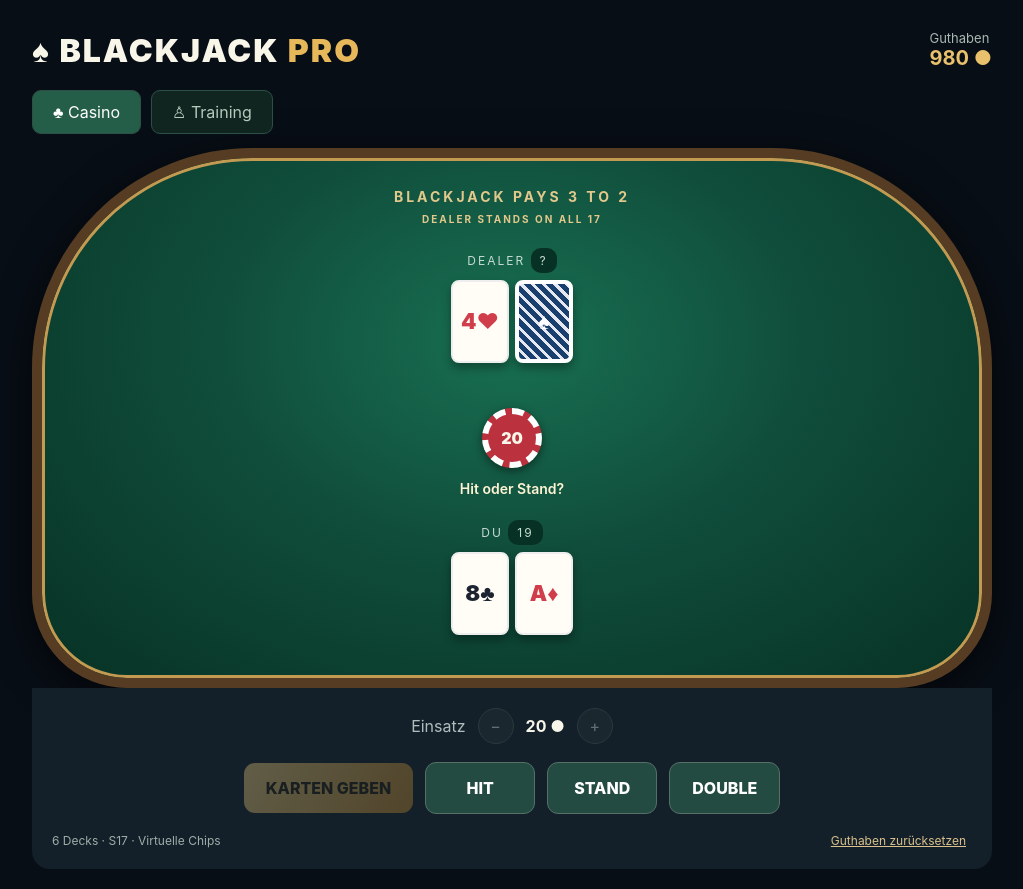
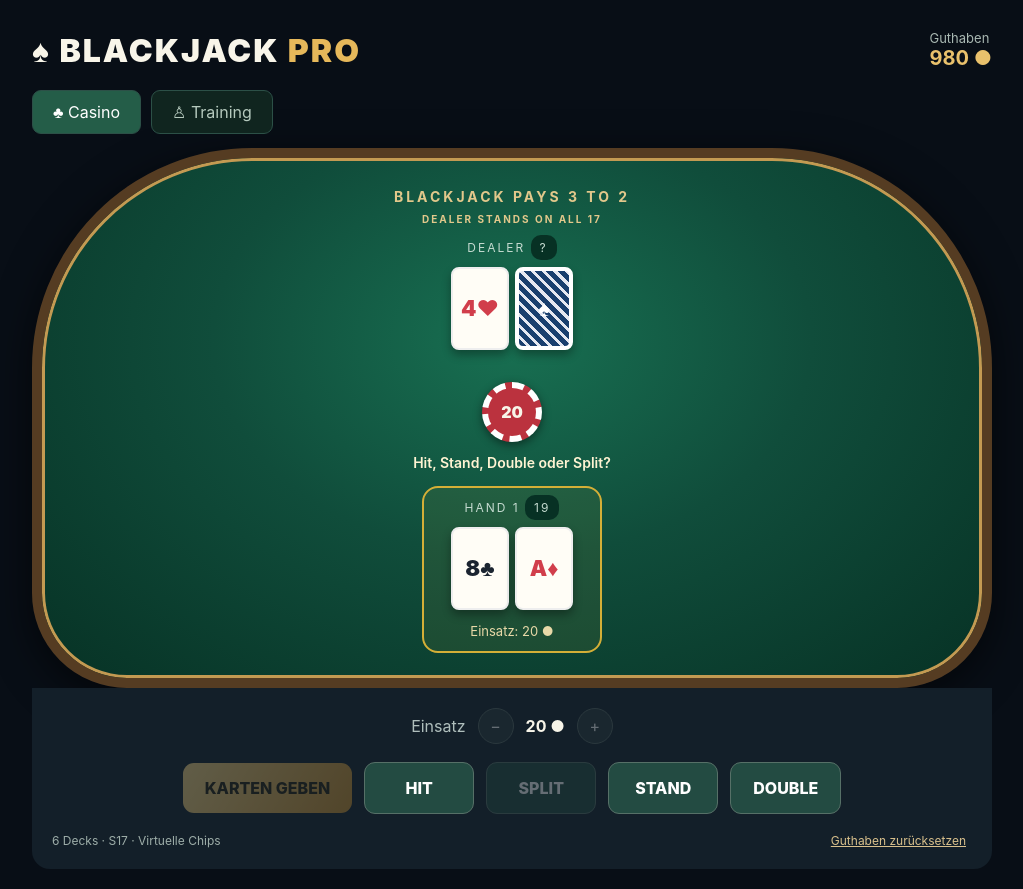
Before and after one commit to Madi85/blackjack-pro, an Angular app: page / in a window 1280 px wide. Both pictures are taken after a click on the button "KARTEN GEBEN". Shown: the whole page, without its empty margins (128-1151 px from the left). Built offline with nearby package versions, Linux system fonts and the light colour scheme.

Commit message:
feat: implement multi-hand blackjack and split

```diff
--- a/src/app/app.component.css
+++ b/src/app/app.component.css
@@ -0,0 +1,37 @@
+
+.player-hands {
+  display: flex;
+  justify-content: center;
+  flex-wrap: wrap;
+  gap: 24px;
+  width: 100%;
+}
+
+.player-hands .hand {
+  min-width: 180px;
+  padding: 12px;
+  border: 2px solid transparent;
+  border-radius: 16px;
+}
+
+.player-hands .active-hand {
+  border-color: #d4af37;
+  background: rgba(212, 175, 55, 0.08);
+}
+
+.hand-info {
+  margin-top: 10px;
+  text-align: center;
+  color: #e8d9a8;
+  font-size: 13px;
+}
+
+@media (max-width: 600px) {
+  .player-hands {
+    gap: 8px;
+  }
+
+  .player-hands .hand {
+    min-width: 140px;
+  }
+}
--- a/src/app/app.component.html
+++ b/src/app/app.component.html
@@ -1,4 +1,3 @@
-
 <main class="shell">
 
     <!-- HEADER -->
@@ -15,15 +14,11 @@
 
     <!-- SPIELMODUS -->
     <nav>
-    <button
-      [class.selected]="mode() === 'casino'"
-      (click)="mode.set('casino')">
+        <button [class.selected]="mode() === 'casino'" (click)="mode.set('casino')">
             ♣ Casino
         </button>
 
-    <button
-      [class.selected]="mode() === 'training'"
-      (click)="mode.set('training')">
+        <button [class.selected]="mode() === 'training'" (click)="mode.set('training')">
             ♙ Training
         </button>
     </nav>
@@ -47,10 +42,7 @@
             </div>
 
             <div class="cards">
-        <div
-          class="card"
-          *ngFor="let card of game.dealer; let i = index"
-          [class.red]="red(card)"
+                <div class="card" *ngFor="let card of game.dealer; let i = index" [class.red]="red(card)"
                     [class.hidden]="i === 1 && game.phase === 'playing'">
 
                     {{
@@ -68,26 +60,40 @@
             <div class="status">{{ game.message }}</div>
         </div>
 
-    <!-- SPIELER -->
-    <div class="hand">
+
+        <!-- SPIELERHÄNDE -->
+        <div class="player-hands">
+
+            <div class="hand" *ngFor="let hand of game.hands; let i = index" [class.active-hand]="
+      game.phase === 'playing' &&
+      game.activeHandIndex === i
+    ">
+
                 <div class="hand-title">
-        DU
+                    HAND {{ i + 1 }}
 
-        <span *ngIf="game.player.length">
-          {{ total(game.player) }}
-        </span>
+                    <span>{{ total(hand.cards) }}</span>
                 </div>
 
                 <div class="cards">
-        <div
-          class="card"
-          *ngFor="let card of game.player"
-          [class.red]="red(card)">
+                    <div class="card" *ngFor="let card of hand.cards" [class.red]="red(card)">
 
                         {{ card.rank }}{{ card.suit }}
                     </div>
                 </div>
+
+                <div class="hand-info">
+                    Einsatz: {{ hand.bet }} ●
+
+                    <span *ngIf="hand.result">
+                        · {{ hand.result }}
+                    </span>
                 </div>
+
+            </div>
+
+        </div>
+
 
     </section>
 
@@ -97,27 +103,20 @@
         <div class="betrow">
             <label>Einsatz</label>
 
-      <button
-        (click)="changeBet(-10)"
-        [disabled]="game.phase === 'playing'">
+            <button (click)="changeBet(-10)" [disabled]="game.phase === 'playing'">
                 −
             </button>
 
             <strong>{{ game.bet }} ●</strong>
 
-      <button
-        (click)="changeBet(10)"
-        [disabled]="game.phase === 'playing'">
+            <button (click)="changeBet(10)" [disabled]="game.phase === 'playing'">
                 +
             </button>
         </div>
 
         <div class="actions">
 
-      <button
-        class="gold"
-        (click)="start()"
-        [disabled]="game.phase === 'playing'">
+            <button class="gold" (click)="start()" [disabled]="game.phase === 'playing'">
 
                 {{
                 game.phase === 'finished'
@@ -126,21 +125,21 @@
                 }}
             </button>
 
-      <button
-        (click)="hit()"
-        [disabled]="game.phase !== 'playing'">
+            <button (click)="hit()" [disabled]="game.phase !== 'playing'">
                 HIT
             </button>
 
-      <button
-        (click)="stand()"
-        [disabled]="game.phase !== 'playing'">
+
+            <button (click)="split()" [disabled]="!game.canSplit">
+                SPLIT
+            </button>
+
+
+            <button (click)="stand()" [disabled]="game.phase !== 'playing'">
                 STAND
             </button>
 
-      <button
-        (click)="doubleDown()"
-        [disabled]="
+            <button (click)="doubleDown()" [disabled]="
           game.phase !== 'playing' ||
           game.player.length !== 2 ||
           game.balance < game.bet
@@ -161,9 +160,7 @@
                 6 Decks · S17 · Virtuelle Chips
             </span>
 
-      <button
-        class="link"
-        (click)="reset()">
+            <button class="link" (click)="reset()">
                 Guthaben zurücksetzen
             </button>
 
--- a/src/app/app.component.ts
+++ b/src/app/app.component.ts
@@ -27,6 +27,12 @@ export class AppComponent {
   hit(): void {
     this.game.hit();
   }
+
+
+  split(): void {
+    this.game.split();
+  }
+
 
   stand(): void {
     this.game.stand();
--- a/src/app/game.engine.ts
+++ b/src/app/game.engine.ts
@@ -3,6 +3,15 @@ export type Rank = 'A' | '2' | '3' | '4' | '5' | '6' | '7' | '8' | '9' | '10' |
 export interface Card { suit: Suit; rank: Rank; }
 export type Phase = 'betting' | 'playing' | 'dealer' | 'finished';
 export type Result = 'win' | 'lose' | 'push' | 'blackjack' | null;
+export interface PlayerHand {
+  cards: Card[];
+  bet: number;
+  finished: boolean;
+  doubled: boolean;
+  fromSplit: boolean;
+  result: Result;
+  splitAces: boolean;
+}
 const SUITS: Suit[] = ['♠', '♥', '♦', '♣'];
 const RANKS: Rank[] = ['A', '2', '3', '4', '5', '6', '7', '8', '9', '10', 'J', 'Q', 'K'];
 export function newShoe(decks = 6): Card[] {
@@ -21,103 +30,151 @@ export function score(cards: Card[]): { total: number; soft: boolean } {
     else if (['J', 'Q', 'K'].includes(card.rank)) total += 10;
     else total += Number(card.rank);
   }
-  let soft = false;
-  if (aces && total + 10 <= 21) { total += 10; soft = true; }
+  const soft = aces > 0 && total + 10 <= 21;
+  if (soft) total += 10;
   return { total, soft };
+}
+function pairValue(card: Card): number {
+  if (card.rank === 'A') return 11;
+  if (['10', 'J', 'Q', 'K'].includes(card.rank)) return 10;
+  return Number(card.rank);
 }
 export class BlackjackEngine {
   shoe = newShoe();
-  player: Card[] = [];
+  hands: PlayerHand[] = [];
+  activeHandIndex = 0;
   dealer: Card[] = [];
   phase: Phase = 'betting';
   result: Result = null;
   balance = 1000;
   bet = 20;
   message = 'Wähle deinen Einsatz und starte eine Runde.';
+
+  // Kompatibilität mit bestehenden Templates und dem Training-Hinweis.
+  get player(): Card[] { return this.hands[this.activeHandIndex]?.cards ?? []; }
+  get activeHand(): PlayerHand | undefined { return this.hands[this.activeHandIndex]; }
+  get canDouble(): boolean {
+    const hand = this.activeHand;
+    return this.phase === 'playing' && !!hand && !hand.finished &&
+      !hand.splitAces && hand.cards.length === 2 && this.balance >= hand.bet;
+  }
+  get canSplit(): boolean {
+    const hand = this.activeHand;
+    return this.phase === 'playing' && !!hand && !hand.finished &&
+      !hand.splitAces && hand.cards.length === 2 && this.hands.length < 4 &&
+      pairValue(hand.cards[0]) === pairValue(hand.cards[1]) && this.balance >= hand.bet;
+  }
   private draw(): Card {
     if (this.shoe.length === 0) this.shoe = newShoe();
     return this.shoe.pop()!;
+  }
+  private makeHand(cards: Card[], bet: number, fromSplit = false, splitAces = false): PlayerHand {
+    return { cards, bet, finished: false, doubled: false, fromSplit, splitAces, result: null };
   }
   start(): void {
     if (this.phase !== 'betting' && this.phase !== 'finished') return;
     if (this.bet < 1 || this.bet > this.balance) { this.message = 'Ungültiger Einsatz.'; return; }
     if (this.shoe.length < 52) this.shoe = newShoe();
     this.balance -= this.bet;
+    this.hands = [this.makeHand([this.draw(), this.draw()], this.bet)];
+    this.activeHandIndex = 0;
+    this.dealer = [this.draw(), this.draw()];
     this.result = null;
-    this.player = [this.draw(), this.draw()];
-    this.dealer = [this.draw(), this.draw()];
     this.phase = 'playing';
-    this.message = 'Hit oder Stand?';
+    this.message = 'Hit, Stand, Double oder Split?';
     if (score(this.player).total === 21 || score(this.dealer).total === 21) this.settle();
   }
   hit(): void {
-    if (this.phase !== 'playing') return;
-    this.player.push(this.draw());
-    const total = score(this.player).total;
-    if (total > 21) this.settle();
-    else if (total === 21) this.stand();
+    const hand = this.activeHand;
+    if (this.phase !== 'playing' || !hand || hand.finished || hand.splitAces) return;
+    hand.cards.push(this.draw());
+    if (score(hand.cards).total >= 21) this.finishHand();
   }
   stand(): void {
-    if (this.phase !== 'playing') return;
+    if (this.phase !== 'playing' || !this.activeHand || this.activeHand.finished) return;
+    this.finishHand();
+  }
+  doubleDown(): void {
+    if (!this.canDouble) return;
+    const hand = this.activeHand!;
+    this.balance -= hand.bet;
+    hand.bet *= 2;
+    hand.doubled = true;
+    hand.cards.push(this.draw());
+    this.finishHand();
+  }
+  split(): void {
+    if (!this.canSplit) return;
+    const hand = this.activeHand!;
+    const second = hand.cards.pop()!;
+    const splitAces = hand.cards[0].rank === 'A';
+    this.balance -= hand.bet;
+    hand.fromSplit = true;
+    hand.splitAces = splitAces;
+    const nextHand = this.makeHand([second], hand.bet, true, splitAces);
+    hand.cards.push(this.draw());
+    nextHand.cards.push(this.draw());
+    this.hands.splice(this.activeHandIndex + 1, 0, nextHand);
+    if (splitAces) {
+      hand.finished = true;
+      nextHand.finished = true;
+      this.advance();
+    } else {
+      this.message = `Hand ${this.activeHandIndex + 1} von ${this.hands.length} spielen.`;
+    }
+  }
+  private finishHand(): void {
+    this.activeHand!.finished = true;
+    this.advance();
+  }
+  private advance(): void {
+    const next = this.hands.findIndex(h => !h.finished);
+    if (next >= 0) {
+      this.activeHandIndex = next;
+      this.message = `Hand ${next + 1} von ${this.hands.length} spielen.`;
+      return;
+    }
     this.phase = 'dealer';
-    while (score(this.dealer).total < 17) this.dealer.push(this.draw());
+    // Kein Dealer-Ziehen, wenn sämtliche Hände über 21 sind.
+    if (this.hands.some(h => score(h.cards).total <= 21)) {
+      while (score(this.dealer).total < 17) this.dealer.push(this.draw());
+    }
     this.settle();
   }
   private settle(): void {
-    const p = score(this.player).total;
     const d = score(this.dealer).total;
-    const pbj = this.player.length === 2 && p === 21;
-    const dbj = this.dealer.length === 2 && d === 21;
-    if ((pbj && dbj) || (p <= 21 && !pbj && !dbj && p === d)) this.result = 'push';
-    else if (pbj && !dbj) this.result = 'blackjack';
-    else if (p > 21 || dbj || (d <= 21 && d > p)) this.result = 'lose';
-    else this.result = 'win';
-    if (this.result === 'push') this.balance += this.bet;
-    if (this.result === 'win') this.balance += 2 * this.bet;
-    if (this.result === 'blackjack') this.balance += 2.5 * this.bet;
+    const dealerBlackjack = this.dealer.length === 2 && d === 21;
+    for (const hand of this.hands) {
+      const p = score(hand.cards).total;
+      const natural = !hand.fromSplit && hand.cards.length === 2 && p === 21;
+      let result: Exclude<Result, null>;
+      if (p > 21) result = 'lose';
+      else if (natural && dealerBlackjack) result = 'push';
+      else if (natural) result = 'blackjack';
+      else if (dealerBlackjack) result = 'lose';
+      else if (d > 21 || p > d) result = 'win';
+      else if (p === d) result = 'push';
+      else result = 'lose';
+      hand.result = result;
+      if (result === 'push') this.balance += hand.bet;
+      if (result === 'win') this.balance += 2 * hand.bet;
+      if (result === 'blackjack') this.balance += 2.5 * hand.bet;
+    }
+    this.result = this.hands.length === 1 ? this.hands[0].result : null;
     this.phase = 'finished';
-    this.message = ({ push: 'Unentschieden – Einsatz zurück.', win: 'Gewonnen!', lose: 'Dealer gewinnt.', blackjack: 'Blackjack! Auszahlung 3:2.' } as const)[this.result];
+    this.message = this.hands.length === 1
+      ? ({ push: 'Unentschieden – Einsatz zurück.', win: 'Gewonnen!', lose: 'Dealer gewinnt.', blackjack: 'Blackjack! Auszahlung 3:2.' } as const)[this.hands[0].result!]
+      : this.hands.map((h, i) => `Hand ${i + 1}: ${h.result}`).join(' · ');
   }
   resetBankroll(): void {
     if (this.phase === 'playing' || this.phase === 'dealer') return;
     this.balance = 1000;
     this.bet = 20;
     this.phase = 'betting';
-    this.player = []; this.dealer = []; this.result = null;
+    this.hands = [];
+    this.activeHandIndex = 0;
+    this.dealer = [];
+    this.result = null;
     this.message = 'Neues Guthaben: 1.000 Chips.';
   }
-
-
-  doubleDown(): void {
-    if (this.phase !== 'playing') return;
-
-    // Double nur bei den ersten beiden Karten.
-    if (this.player.length !== 2) {
-      this.message = 'Double ist nur mit zwei Karten möglich.';
-      return;
-    }
-
-    // Der Spieler muss den zusätzlichen Einsatz besitzen.
-    if (this.balance < this.bet) {
-      this.message = 'Nicht genügend Guthaben für Double.';
-      return;
-    }
-
-    this.balance -= this.bet;
-    this.bet *= 2;
-
-    // Genau eine weitere Karte ziehen.
-    this.player.push(this.draw());
-
-    // Nach Double darf der Spieler nicht erneut ziehen.
-    // Bei Bust wird die Runde direkt abgerechnet.
-    if (score(this.player).total > 21) {
-      this.settle();
-      return;
-    }
-
-    // Ansonsten ist der Dealer an der Reihe.
-    this.stand();
-  }
-
 }
```
Lines whose indentation alone changed are shown as unchanged.
